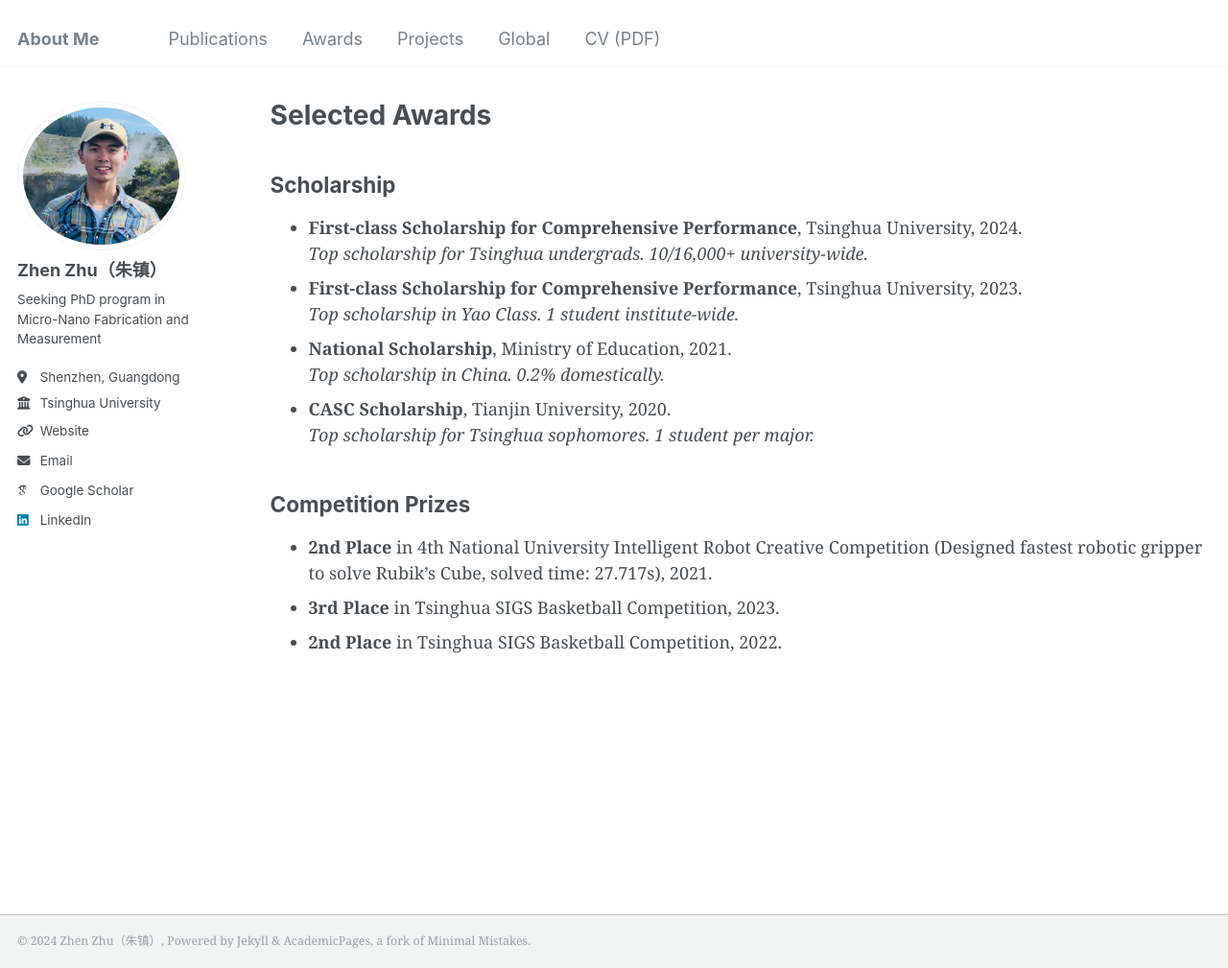
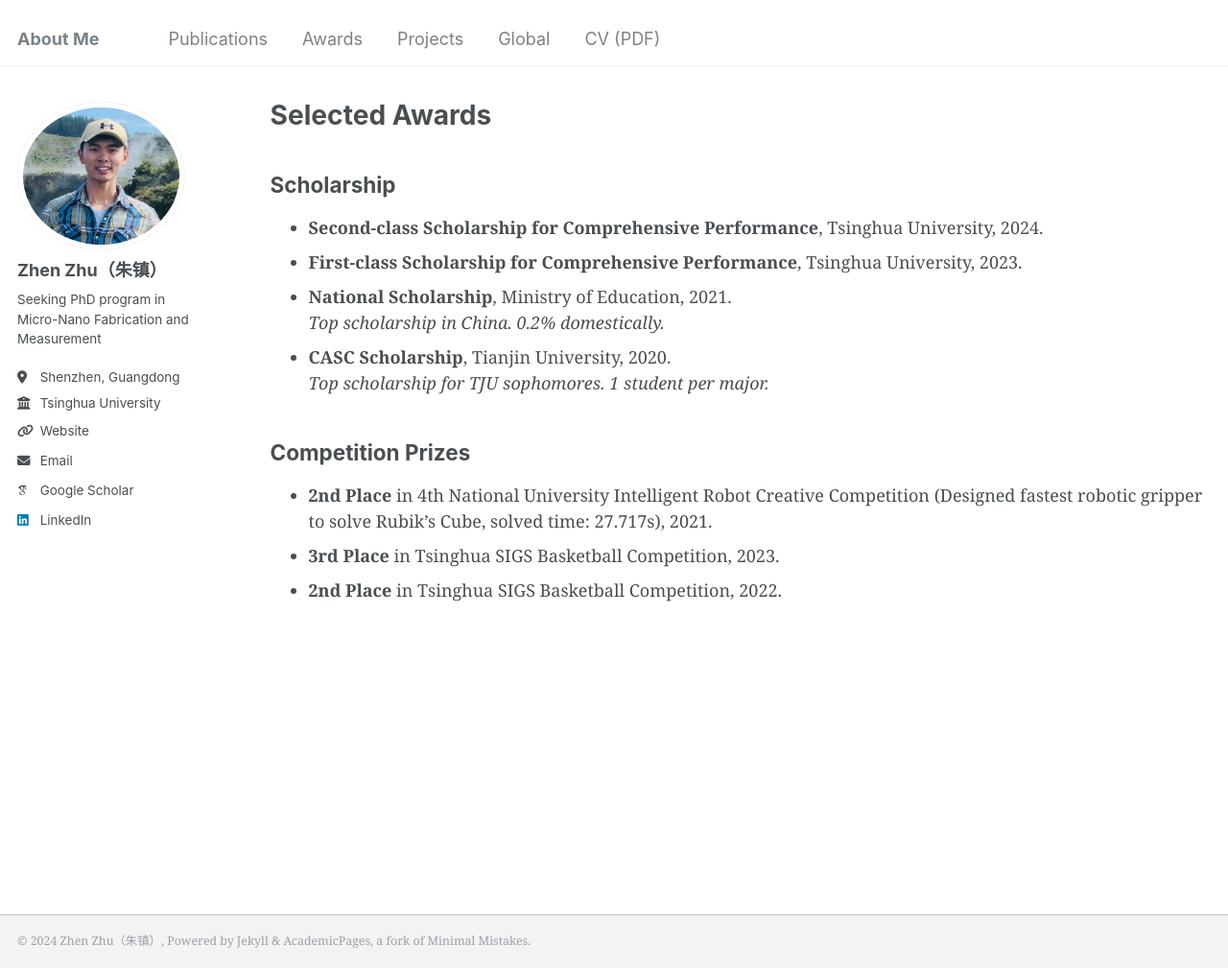
Before and after one commit to zhenzhuzz/zhenzhuzz.github.io, a Jekyll site: the page built from _pages/awards.md, in a window 1280 px wide and 1009 px high. Shown: the whole window at 96% size. Built offline with Jekyll 4.4.1, drawn with Linux system fonts in a browser that asks for light colours; some web fonts are replaced.

Commit message:
Update awards.md

```diff
--- a/_pages/awards.md
+++ b/_pages/awards.md
@@ -6,14 +6,12 @@ author_profile: true
 ---
 
 ## Scholarship
-* **First-class Scholarship for Comprehensive Performance**, Tsinghua University, 2024.
-  *Top scholarship for Tsinghua undergrads. 10/16,000+ university-wide.*
+* **Second-class Scholarship for Comprehensive Performance**, Tsinghua University, 2024.
 * **First-class Scholarship for Comprehensive Performance**, Tsinghua University, 2023.
-  *Top scholarship in Yao Class. 1 student institute-wide.*
 * **National Scholarship**, Ministry of Education, 2021.
   *Top scholarship in China. 0.2% domestically.*
 * **CASC Scholarship**, Tianjin University, 2020.
-  *Top scholarship for Tsinghua sophomores. 1 student per major.*
+  *Top scholarship for TJU sophomores. 1 student per major.*
 
 ## Competition Prizes
 * **2nd Place** in 4th National University Intelligent Robot Creative Competition (Designed fastest robotic gripper to solve Rubik’s Cube, solved time: 27.717s), 2021.
```
